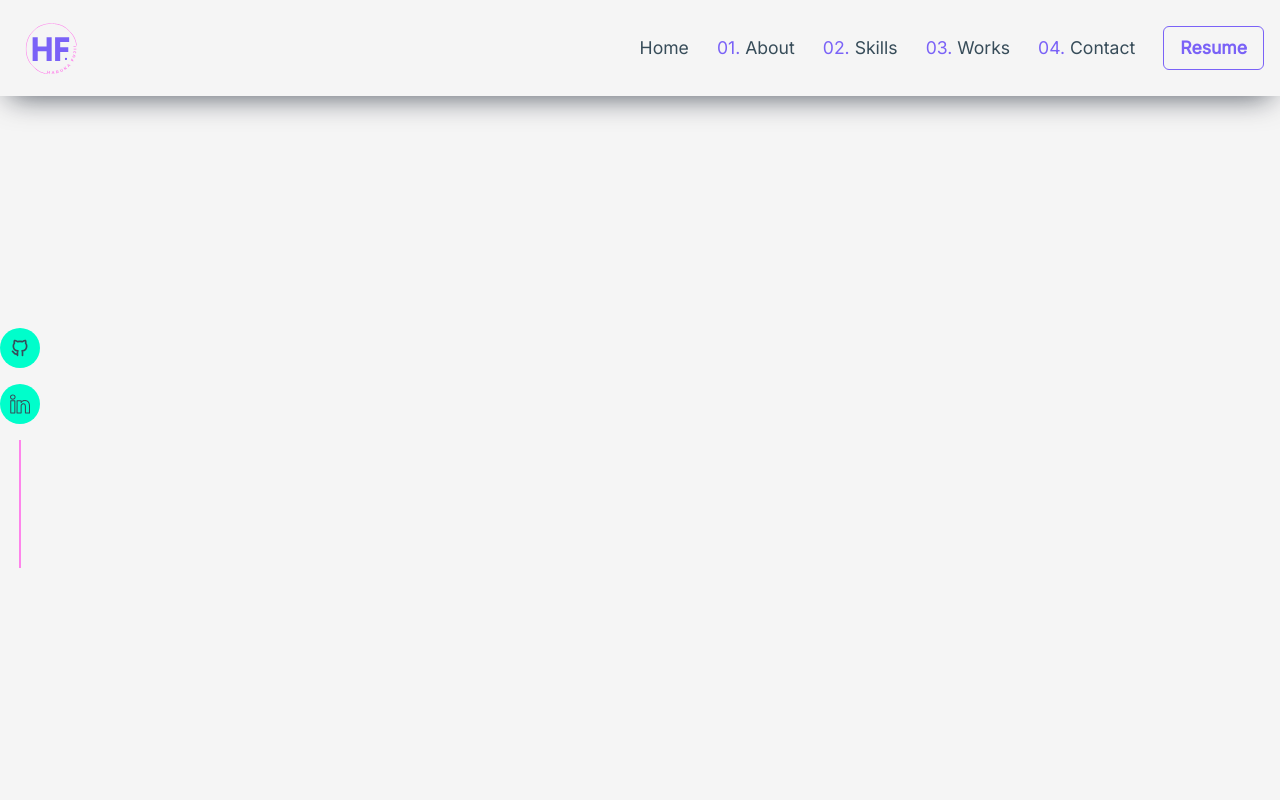
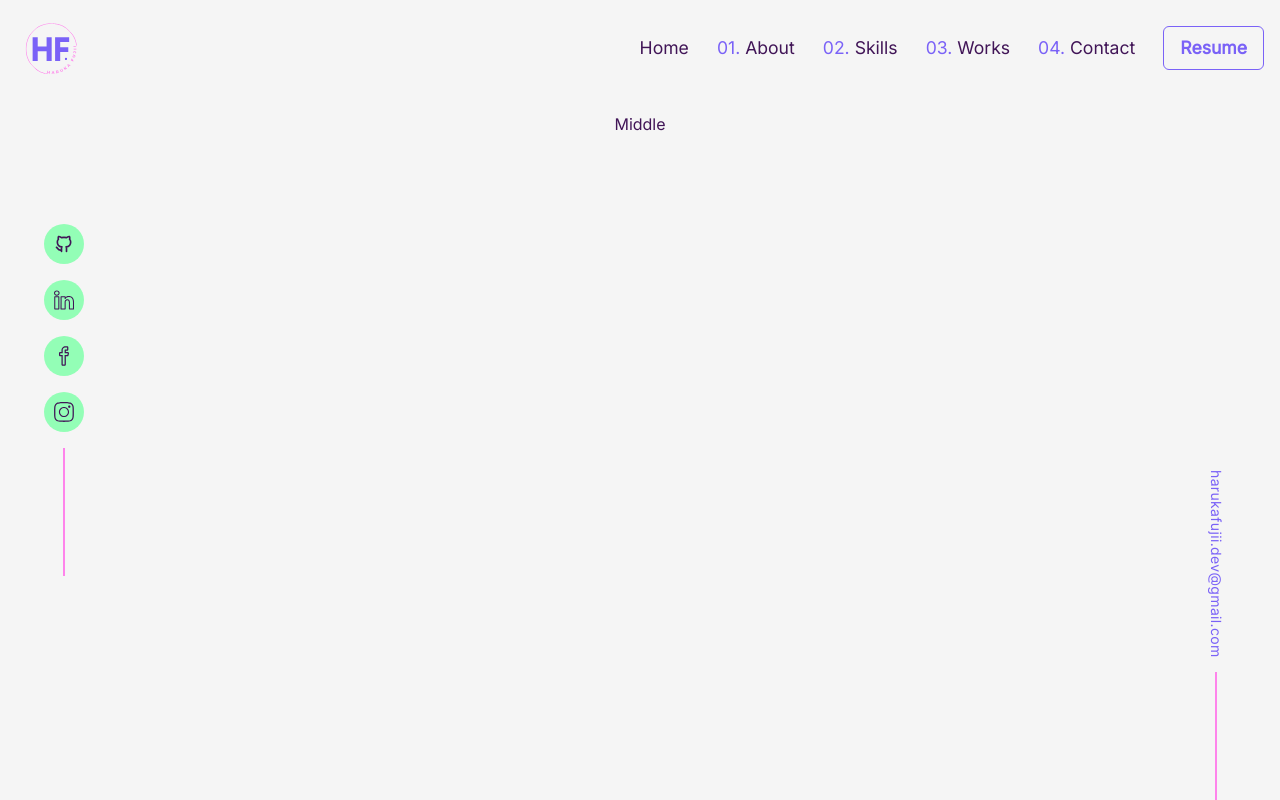
Before and after one commit to harukafujii13/portfolio, a Next.js app: page / in a window 1280 px wide. Built offline with nearby package versions, Linux system fonts and the light colour scheme.

Commit message:
style: change css

```diff
--- a/src/app/page.tsx
+++ b/src/app/page.tsx
@@ -1,14 +1,30 @@
+'use client';
+
 import LeftSide from '@/components/MainLeftside/leftSide.component';
 import Navbar from '@/components/Nav/navbar.component';
+import RightSide from '@/components/MainRightside/rightSide.component';
+import { motion } from 'framer-motion';
 
 export default function Home() {
   return (
-    <main className="w-full h-screen font-inter bg-bg-light text-primary-gray overflow-x-hidden overflow-y-scroll">
+    <main className="w-full h-screen font-inter bg-bg-light text-primary-text overflow-x-hidden overflow-y-scroll">
       <Navbar />
       <div className="w-full h-[88vh] xl:flex items-center gap-20 justify-between">
-        <LeftSide />
-        <div></div>
-        <div></div>
+        <motion.div
+          initial={{ opacity: 0 }}
+          animate={{ opacity: 1 }}
+          transition={{ delay: 1.5 }}
+          className="hidden xl:inline-flex w-32 h-full fixed left-0 bottom-0">
+          <LeftSide />
+        </motion.div>
+        <div className="h-[88vh] mx-auto p-4">Middle</div>
+        <motion.div
+          initial={{ opacity: 0 }}
+          animate={{ opacity: 1 }}
+          transition={{ delay: 1.5 }}
+          className="hidden xl:inline-flex w-32 h-full fixed right-0 bottom-0">
+          <RightSide />
+        </motion.div>
       </div>
     </main>
   );
--- a/src/components/MainLeftside/leftSide.component.tsx
+++ b/src/components/MainLeftside/leftSide.component.tsx
@@ -1,10 +1,14 @@
 import React from 'react';
 import { TbBrandGithub } from 'react-icons/tb';
-import { SlSocialLinkedin } from 'react-icons/sl';
+import {
+  SlSocialLinkedin,
+  SlSocialFacebook,
+  SlSocialInstagram,
+} from 'react-icons/sl';
 
 const LeftSide = () => {
   return (
-    <div className="w-full h-full flex flex-row items-center justify-start gap-4 text-primary-primary-gray ">
+    <div className="w-full h-full flex flex-row items-center justify-center gap-4 text-primary-primary-text ">
       <div className="flex flex-col gap-4">
         <a
           href="https://github.com/harukafujii13"
@@ -20,6 +24,20 @@ const LeftSide = () => {
             <SlSocialLinkedin />
           </span>
         </a>
+        <a
+          href="https://www.facebook.com/hfujii13"
+          target="_blank">
+          <span className="w-10 h-10 text-xl bg-primary-green rounded-full inline-flex items-center justify-center hover:text-primary-purple cursor-pointer hover:-translate-y-2 transition-all duration-300">
+            <SlSocialFacebook />
+          </span>
+        </a>
+        <a
+          href="https://www.instagram.com/13hrk10"
+          target="_blank">
+          <span className="w-10 h-10 text-xl bg-primary-green rounded-full inline-flex items-center justify-center hover:text-primary-purple cursor-pointer hover:-translate-y-2 transition-all duration-300">
+            <SlSocialInstagram />
+          </span>
+        </a>
         <div className="w-[2px] h-32 bg-primary-pink self-center"></div>
       </div>
     </div>
--- /dev/null
+++ b/src/components/MainRightside/rightSide.component.tsx
@@ -0,0 +1,16 @@
+import React from 'react';
+
+const RightSide = () => {
+  return (
+    <div className="w-full h-full flex flex-col items-center justify-end gap-[3rem] text-primary-pink">
+      <a href="mailto:harukafujii.dev@gmail.com">
+        <p className="text-sm rotate-90 w-72 tracking-wide text-primary-purple">
+          harukafujii.dev@gmail.com
+        </p>
+      </a>
+      <span className="w-[2px] h-32 bg-primary-pink inline-flex"></span>
+    </div>
+  );
+};
+
+export default RightSide;
--- a/src/components/Nav/navbar.component.tsx
+++ b/src/components/Nav/navbar.component.tsx
@@ -5,7 +5,7 @@ import { motion } from 'framer-motion';
 
 export default function Navbar() {
   return (
-    <div className="w-full shadow-navbarShadow h-20 lg:h-[12vh] sticky top-0 z-50 bg-bg-light px-4 font-inter">
+    <div className="w-full h-20 lg:h-[12vh] sticky top-0 z-50 bg-bg-light px-4 font-inter">
       <div className="max-w-container h-full mx-auto py-1 flex items-center justify-between">
         <motion.div
           initial={{ opacity: 0 }}
@@ -22,7 +22,7 @@ export default function Navbar() {
           <ul className="flex text-[1.1rem] gap-7">
             <Link
               href="#home"
-              className="flex items-center gap-1 font-medium text-primary-gray hover:text-primary-purple cursor-pointer duration-300 nav-link font-bold">
+              className="flex items-center gap-1 font-medium hover:text-primary-purple cursor-pointer duration-300 nav-link font-bold">
               <motion.li
                 initial={{ y: -10, opacity: 0 }}
                 animate={{ y: 0, opacity: 1 }}
@@ -33,7 +33,7 @@ export default function Navbar() {
 
             <Link
               href="#about"
-              className="flex items-center gap-1 font-medium text-primary-gray hover:text-primary-purple cursor-pointer duration-300 nav-link font-bold">
+              className="flex items-center gap-1 font-medium hover:text-primary-purple cursor-pointer duration-300 nav-link font-bold">
               <motion.li
                 initial={{ y: -10, opacity: 0 }}
                 animate={{ y: 0.1, opacity: 1 }}
@@ -44,7 +44,7 @@ export default function Navbar() {
 
             <Link
               href="#skills"
-              className="flex items-center gap-1 font-medium text-primary-gray hover:text-primary-purple cursor-pointer duration-300 nav-link font-bold">
+              className="flex items-center gap-1 font-medium hover:text-primary-purple cursor-pointer duration-300 nav-link font-bold">
               <motion.li
                 initial={{ y: -10, opacity: 0 }}
                 animate={{ y: 0.1, opacity: 1 }}
@@ -55,7 +55,7 @@ export default function Navbar() {
 
             <Link
               href="#Works"
-              className="flex items-center gap-1 font-medium text-primary-gray hover:text-primary-purple cursor-pointer duration-300 nav-link font-bold">
+              className="flex items-center gap-1 font-medium hover:text-primary-purple cursor-pointer duration-300 nav-link font-bold">
               <motion.li
                 initial={{ y: -10, opacity: 0 }}
                 animate={{ y: 0.1, opacity: 1 }}
@@ -66,7 +66,7 @@ export default function Navbar() {
 
             <Link
               href="#Contact"
-              className="flex items-center gap-1 font-medium text-primary-gray hover:text-primary-purple cursor-pointer duration-300 nav-link font-bold">
+              className="flex items-center gap-1 font-medium hover:text-primary-purple cursor-pointer duration-300 nav-link font-bold">
               <motion.li
                 initial={{ y: -10, opacity: 0 }}
                 animate={{ y: 0.1, opacity: 1 }}
--- a/tailwind.config.js
+++ b/tailwind.config.js
@@ -24,11 +24,12 @@ module.exports = {
         xl: '1280px',
       },
       colors: {
-        'primary-gray': '#374C59',
+        'primary-text': '#411557',
         'primary-pink': '#FE84EB',
         'primary-purple': '#7A62F7',
         'primary-yellow': '#FDF100',
-        'primary-green': '#00FECB',
+        'primary-green': '#93FEB6',
+        'primary-red': '#DE777D',
         'bg-light': '#f5f5f5',
       },
       fontFamily: {
```
